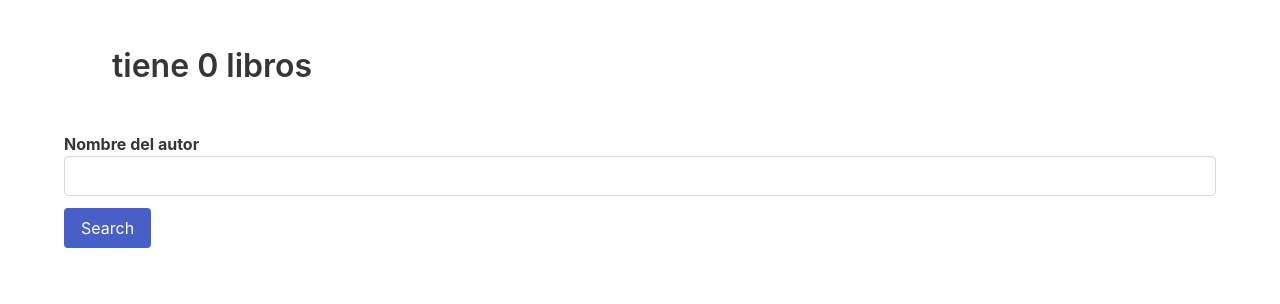
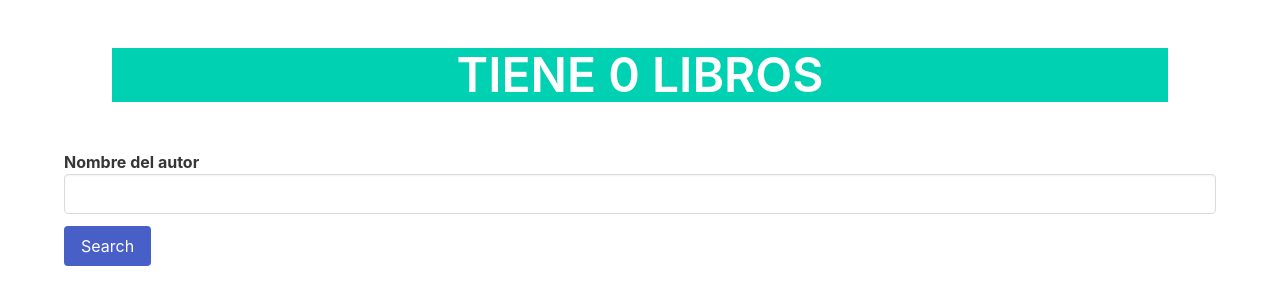
Before and after one commit to gutifer666/g-reads, a Vue app: page / in a window 1280 px wide. Shown: the top 304 px of the page. Built offline with nearby package versions, Linux system fonts and the light colour scheme.

Commit message:
NO AUTHOR console.log

```diff
--- a/src/components/AuthorForm.vue
+++ b/src/components/AuthorForm.vue
@@ -18,6 +18,7 @@
 </template>
 
 <script>
+
 export default {
   name: "AuthorForm",
   computed: {
@@ -31,9 +32,13 @@ export default {
     },
   },
   methods: {
-    showBooks: function() {
-      return this.$store.dispatch("GET_BOOKS")
+    showBooks: function () {
+      if (this.$store.state.author) {
+        return this.$store.dispatch("GET_BOOKS");
+      }else{
+      console.log('NO AUTHOR')
       }
+    },
   },
 };
 </script>
--- a/src/components/BookList.vue
+++ b/src/components/BookList.vue
@@ -6,8 +6,7 @@
 
 <script>
 import BookItem from "@/components/BookItem.vue";
-import { mapState } from 'vuex'
-
+import { mapState } from "vuex";
 
 export default {
   name: "BookList",
@@ -15,9 +14,9 @@ export default {
     BookItem,
   },
   computed: {
-    ...mapState(["books"])
-  }
-}
+    ...mapState(["books"]),
+  },
+};
 </script>
 
 <style>
--- a/src/components/TitleAuthor.vue
+++ b/src/components/TitleAuthor.vue
@@ -1,7 +1,7 @@
 <template>
   <section class="hero">
     <div class="hero-body">
-      <h1 class="title">{{author}} tiene {{countBooks}} libros</h1>
+      <h1 class="title is-1 has-text-white has-background-primary has-text-centered">{{author.toUpperCase()}} TIENE {{countBooks}} LIBROS</h1>
     </div>
   </section>
 </template>
@@ -21,4 +21,5 @@ export default {
 </script>
 
 <style>
+
 </style>
```
